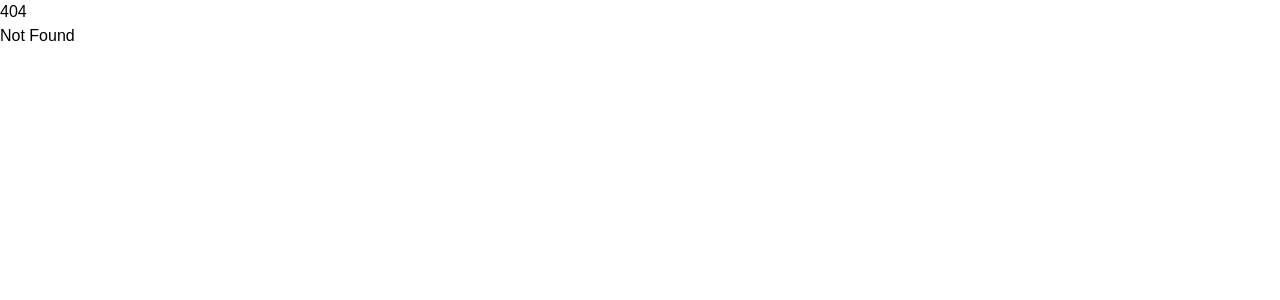
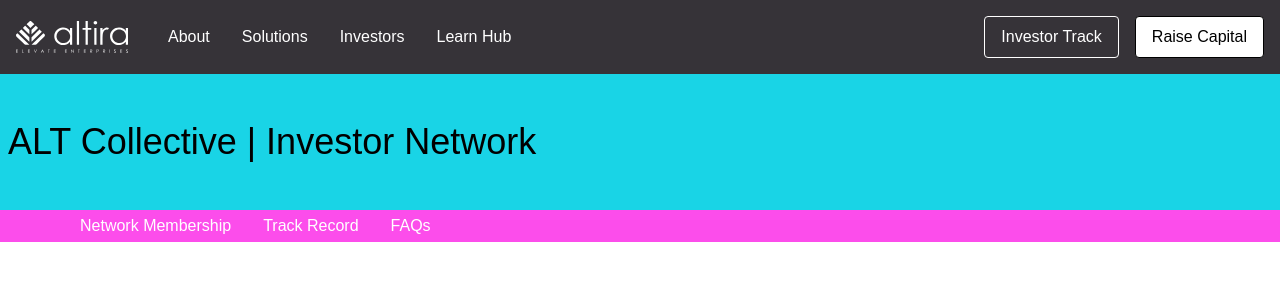
Before and after one commit to algeoffrey/altira_fe, a SvelteKit app in the folder front-end/: page /investor-network in a window 1280 px wide. Before the commit this address had no page. Shown: the top 300 px of the page. Built offline with nearby package versions, Linux system fonts and the light colour scheme; a web font is replaced by a local one.

Commit message:
Add investor network page with header and sub-header

```diff
--- /dev/null
+++ b/front-end/src/routes/investor-network/+page.svelte
@@ -0,0 +1,19 @@
+<script>
+    import Navbar from '../../lib/Navbar.svelte';
+    import PageHeader from '../../lib/PageHeader.svelte'
+  </script>
+
+  <Navbar theme="black" />
+
+  <PageHeader
+  title="ALT Collective | Investor Network";
+  backgroundColor="#19D4E6"
+  secondaryColor="#FC4DEB"
+  titleColor="#000000"
+  subHeaderTextColor= "#FFFFFF"
+  subHeaderLinks={[
+    { name: "Network Membership", href: "/investor-network#network-membership" },
+    { name: "Track Record", href: "/investor-network#track-record" },
+    { name: "FAQs", href: "/investor-network#faqs" }
+  ]}
+/>
```
